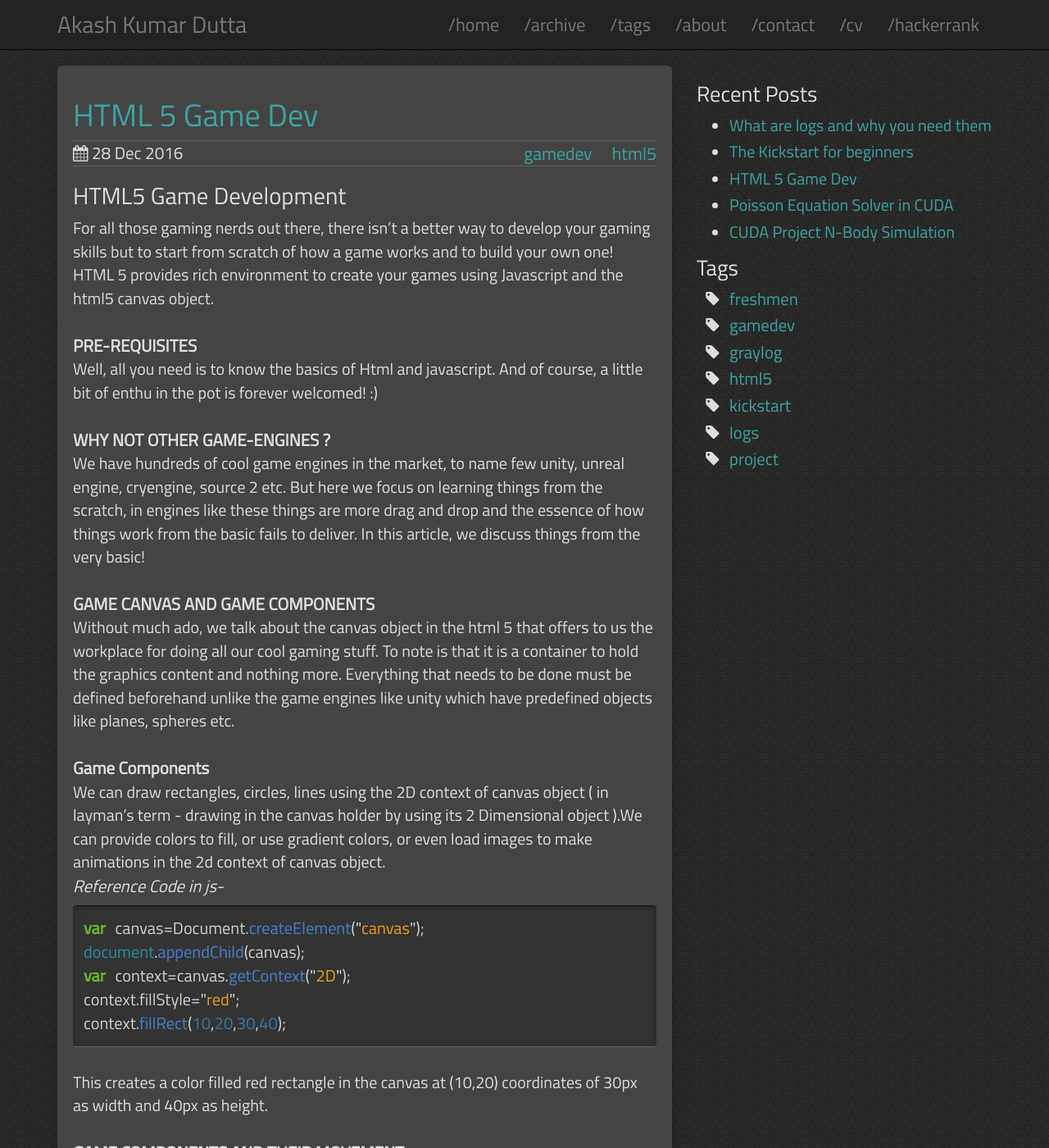
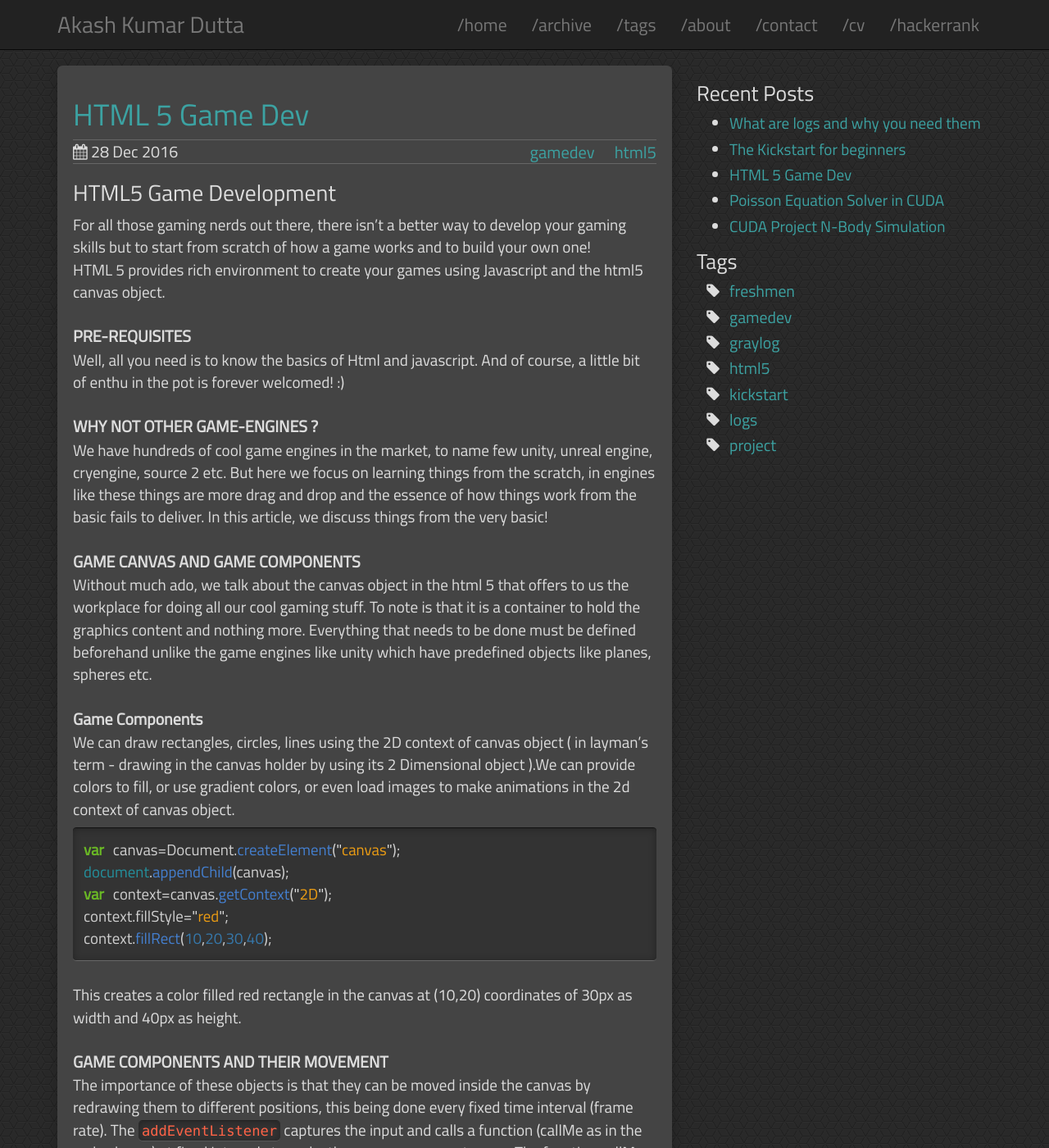
Before and after one commit to AkashKrDutta/AkashKrDutta-dark.github.io, a Jekyll site: the page built from _posts/2016-12-28-HTML5 gamedev.md, in a window 1280 px wide and 1400 px high. Shown: the whole window at 82% size. Built offline with Jekyll 4.4.1, drawn with Linux system fonts in a browser that asks for light colours; comment, search, counter and statistics services are not loaded; some of the changed text lies outside the part shown.

Commit message:
font size readjust

```diff
--- a/_includes/header.html
+++ b/_includes/header.html
@@ -21,7 +21,7 @@
   <style>
 	*{
 	    font-family: 'Titillium Web', sans-serif;
-	    font-size: 104%;
+	    font-size: 103.5%;
 	}
   </style>
 </head>
--- a/_posts/2016-12-28-HTML5 gamedev.md
+++ b/_posts/2016-12-28-HTML5 gamedev.md
@@ -19,8 +19,7 @@
 **GAME CANVAS AND GAME COMPONENTS**
 Without much ado, we talk about the canvas object in the html 5 that offers to us the workplace for doing all our cool gaming stuff. To note is that it is a container to hold the graphics content and nothing more. Everything that needs to be done must be defined beforehand unlike the game engines like unity which have predefined objects like planes, spheres etc. <br>
 **Game Components**
-We can draw rectangles, circles, lines using the 2D context of canvas object ( in layman's term - drawing in the canvas holder by using its 2 Dimensional object ).We can provide colors to fill, or use gradient colors, or even load images to make animations in the 2d context of canvas object.
-_Reference Code in js-_ <br>
+We can draw rectangles, circles, lines using the 2D context of canvas object ( in layman's term - drawing in the canvas holder by using its 2 Dimensional object ).We can provide colors to fill, or use gradient colors, or even load images to make animations in the 2d context of canvas object.<br>
 {% highlight js %}
 var canvas=Document.createElement("canvas");
 document.appendChild(canvas);
@@ -31,8 +30,7 @@
 This creates a color filled red rectangle in the canvas at (10,20) coordinates of 30px as width and 40px as height. <br>
 **GAME COMPONENTS AND THEIR MOVEMENT**
 The importance of these objects is that they can be moved inside the canvas by redrawing them to different positions, this being done every fixed time interval (frame rate). The <code>addEventListener</code> captures the input and calls a function (callMe as in the code shown) at fixed intervals to make the game component move. The function callMe then calls another function that takes the current position as arguments and redraws it according to the key pressed, this being done at fixed interval of time, creating an effect of movement. The position can be incremented each time adding a constant or a uniformly increasing mathematical function to make the component move uniformly or accelerate respectively.
-The movement is triggered by adding event handlers through javascript, like “keydown” , “keyup” for keyboard keys, which can be recognized using the keyCode attribute of the event argument of event -handler function call.
-_Reference Code in js-_ <br>
+The movement is triggered by adding event handlers through javascript, like “keydown” , “keyup” for keyboard keys, which can be recognized using the keyCode attribute of the event argument of event -handler function call.<br>
 {% highlight javascript %}
 window.addEventListener('keydown', function (e) {
   myGameArea.key = e.keyCode;
--- a/css/syntax.scss
+++ b/css/syntax.scss
@@ -37,7 +37,7 @@
     background-color: #333;
     color: #ddd !important;
     code {
-    font-size: 150%;
+    font-size: 140%;
       white-space: pre;
       color: #ddd;
     }
```
